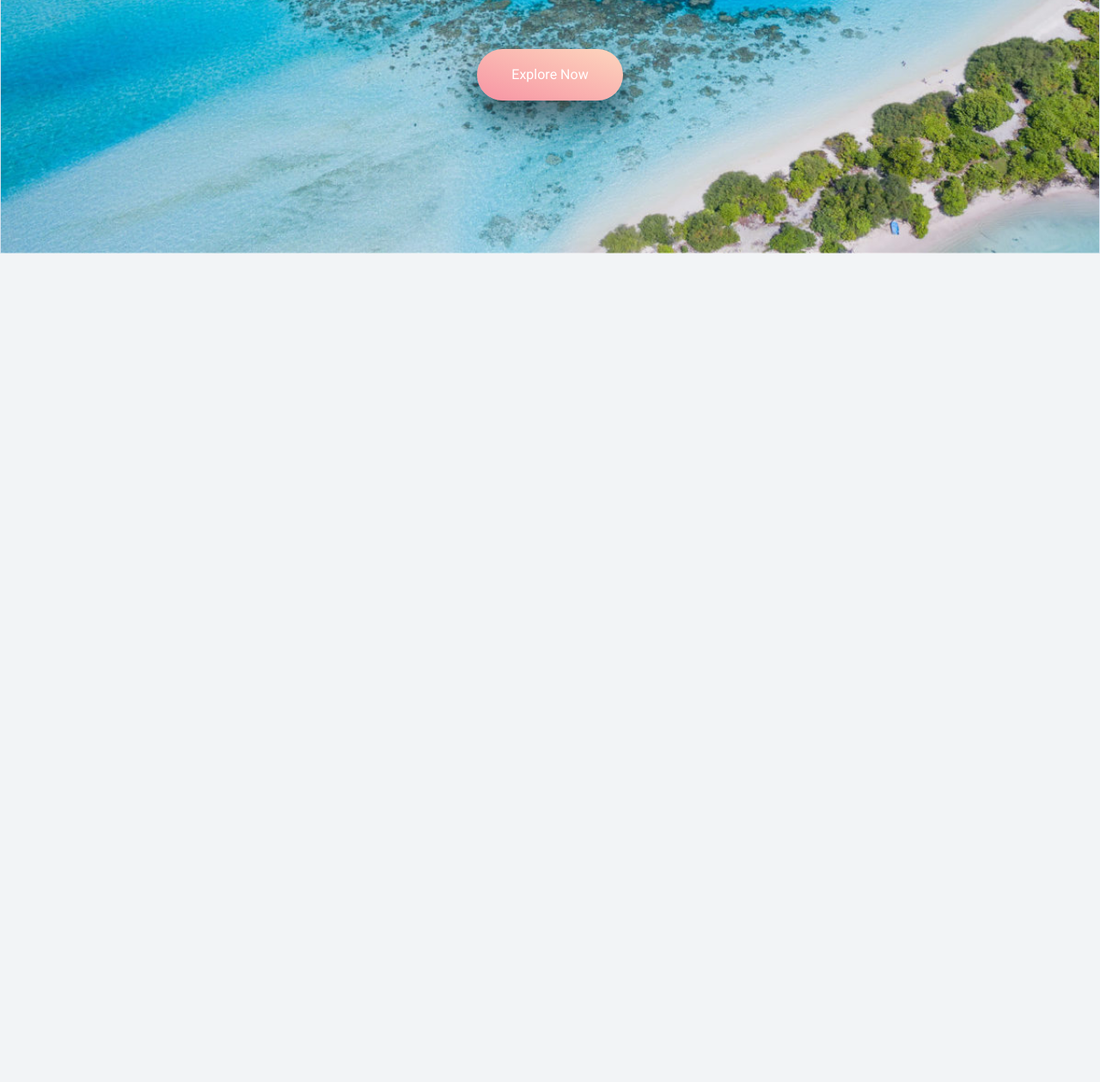
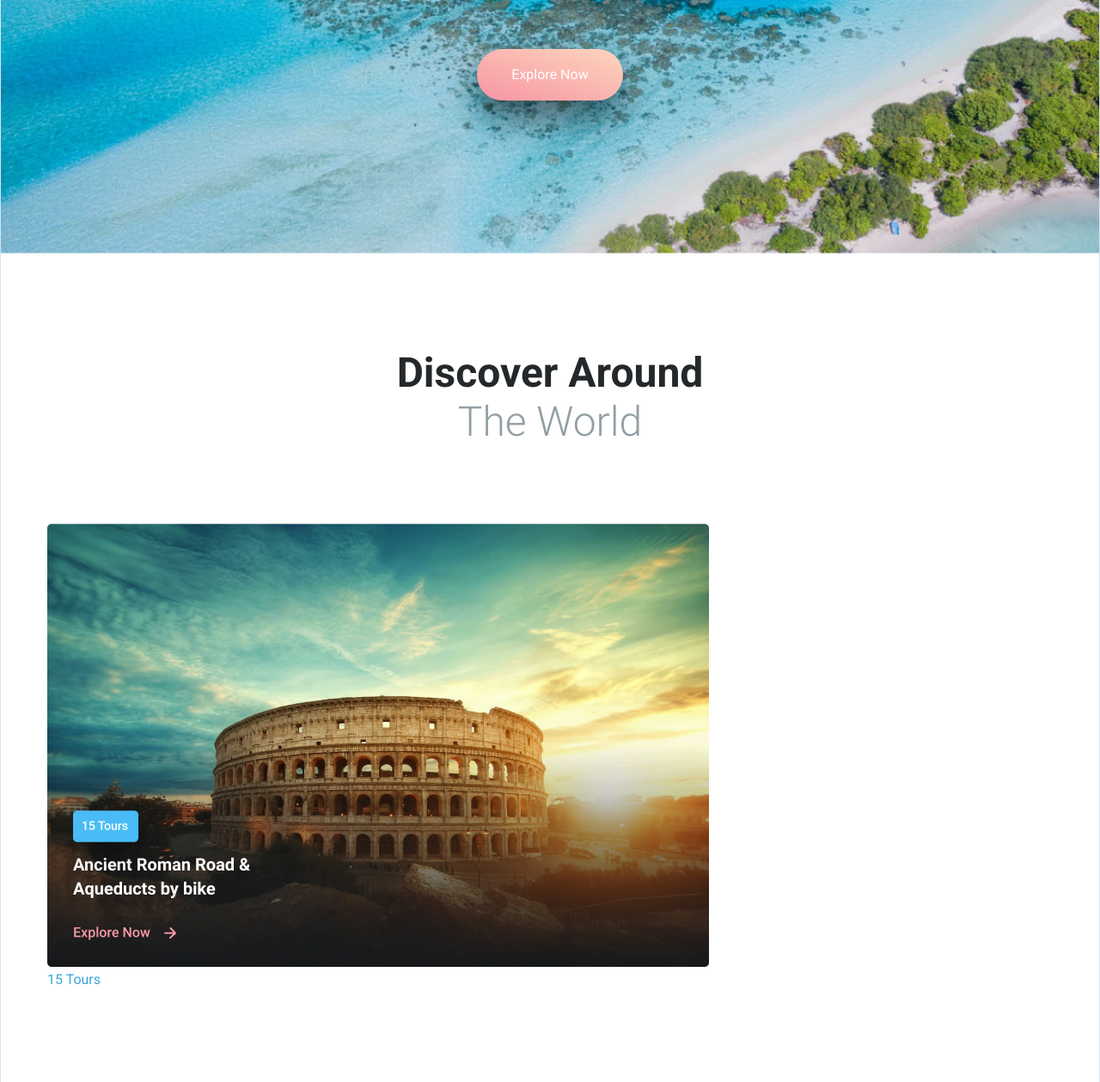
Before and after one commit to ZaneDK/Figma-test-project, a website built with Parcel: page index.html in a window 1280 px wide. Shown: the part 555-1814 px from the top of the page at 86% size. Before the commit the page ends 850 px from the top, so only its background shows below. Built offline with nearby package versions, Linux system fonts and the light colour scheme.

Commit message:
sākts "tour" daļa

```diff
--- a/index.html
+++ b/index.html
@@ -51,6 +51,28 @@
             </div>
             </div>
       </header>
+
+<main>
+<div class="tours">
+  <div class="inner inner_padding">
+    <h1><strong>Discover Around</strong></br>The World</h1>
+    <div class="tour_categories">
+      <div class="rome">
+        <img src="images/Roman.jpg" alt="Rome tours">
+        <div class="tour_overlay">
+          <a href="#" class="button_two">15 Tours</a>
+        </div>
+        </div>
+      </div>
+    </div>
+  </div>
+</div>
+
+
+
+</main>
+
+
     </div>
 </body>
 </html>
--- a/style.css
+++ b/style.css
@@ -41,6 +41,27 @@ a {
     max-width: 73.125rem;
     margin: 0 auto;
     height: inherit;
+}
+
+.inner_padding {
+    padding: 6.875rem 0;
+
+}
+
+.inner h1{
+    font-size:3rem;
+    text-align: center;
+    margin: 0 0 5.65rem 0;
+    font-weight: 300;
+    color: var(--text_color_three);
+
+}
+
+.inner h1 strong {
+    color:var(--text_color_two);
+    font-weight: 700;
+
+
 }
 
 .top_header {
@@ -139,3 +160,7 @@ line-height: 3.75rem;
 display:inline-block;
 
 }
+
+.tours {
+    min-height:20rem;
+}
```
